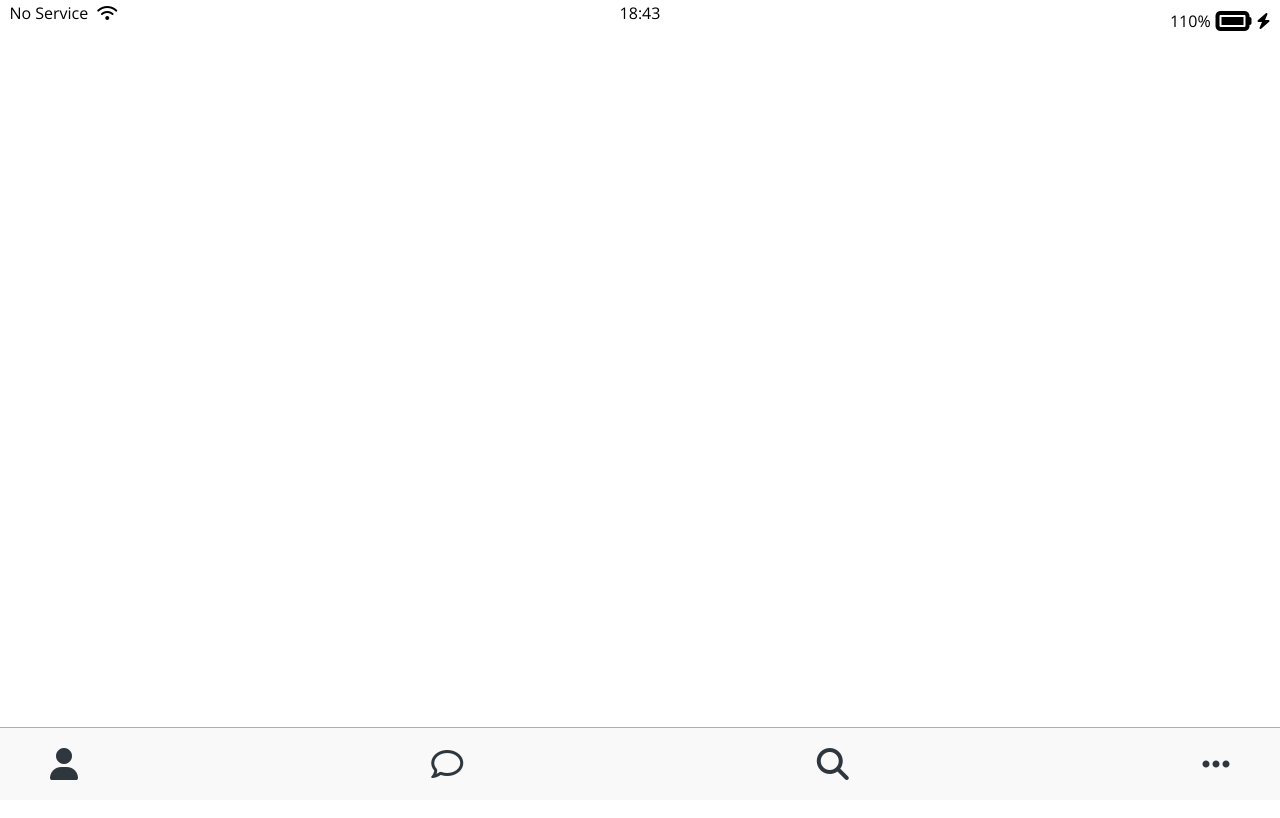
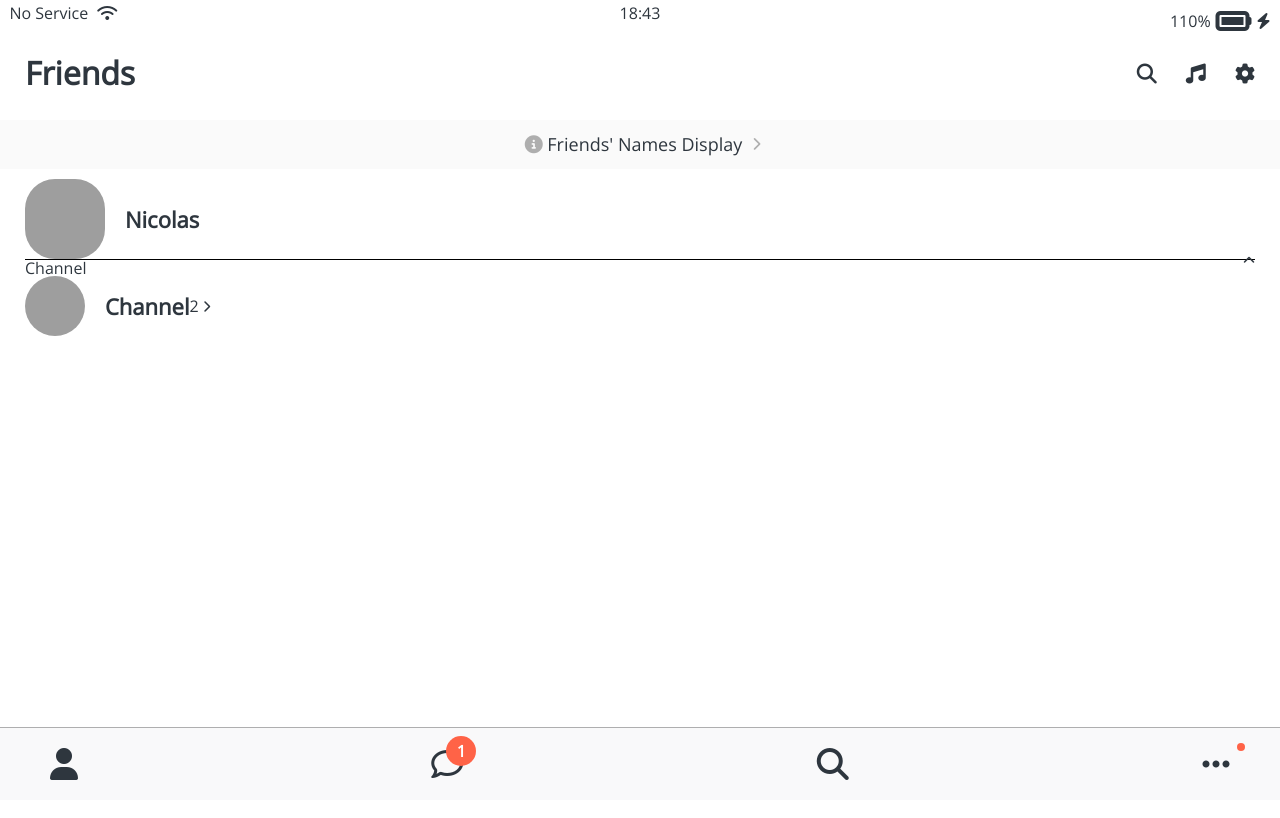
Before and after one commit to colorv/kokoa-clone-2020, a plain HTML site: page friends.html in a window 1280 px wide. Shown: the top 818 px of the page. Drawn offline with nearby package versions, Linux system fonts and the light colour scheme; grey boxes are pictures that could not be loaded.

Commit message:
6.12 - 6.17 practice

```diff
--- a/css/components/nav-bar.css
+++ b/css/components/nav-bar.css
@@ -13,5 +13,31 @@
 }
 
 .nav__link {
+  position: relative;
   color: #2e363e;
 }
+
+.nav__notification {
+  background-color: tomato;
+  width: 30px;
+  height: 30px;
+  border-radius: 50%;
+  display: flex;
+  justify-content: center;
+  align-items: center;
+  color: white;
+  font-weight: 600;
+  position: absolute;
+  left: 15px;
+  bottom: 15px;
+}
+
+.nav_notification-sircle {
+  background-color: tomato;
+  width: 8px;
+  height: 8px;
+  border-radius: 4px;
+  position: absolute;
+  left: 35px;
+  bottom: 30px;
+}
--- /dev/null
+++ b/css/components/screen-header.css
@@ -0,0 +1,15 @@
+.screen-header {
+  display: flex;
+  justify-content: space-between;
+  align-items: center;
+  padding: 15px var(--horizontal-space);
+}
+
+.screen-header__title {
+  font-size: 32px;
+  font-weight: 600;
+}
+
+.screen-header__icons span {
+  margin-left: 25px;
+}
--- a/css/components/status-bar.css
+++ b/css/components/status-bar.css
@@ -1,10 +1,7 @@
 .status-bar {
-  position: fixed;
   display: flex;
   justify-content: center;
   padding: 5px 3px;
-  top: 0;
-  width: 100%;
   box-sizing: border-box;
 }
 
--- /dev/null
+++ b/css/components/user-component.css
@@ -0,0 +1,39 @@
+.user-component,
+.user-component__column:first-child {
+  display: flex;
+  align-items: center;
+}
+
+.user-component__avatar {
+  width: 70px;
+  height: 70px;
+  border-radius: 30px;
+  margin-right: 20px;
+}
+
+.user-component__title {
+  font-weight: 600;
+  font-size: 22px;
+}
+
+.user-component__subtilte {
+  margin-top: 8px;
+  font-size: 17px;
+  color: rgba(0, 0, 0, 0.5);
+}
+
+.user-component__avatar__xl {
+  width: 80px;
+  height: 80px;
+}
+
+.user-component__avatar__sm {
+  width: 60px;
+  height: 60px;
+}
+
+.friends-screen__chnnel-header {
+  display: flex;
+  justify-content: space-between;
+  border-top: 1px solid black;
+}
--- /dev/null
+++ b/css/screens/friends.css
@@ -0,0 +1,17 @@
+#friends-display-link {
+  text-align: center;
+  display: block;
+  background-color: #fafafa;
+  padding: 15px 0px;
+  font-size: 18px;
+  margin-bottom: 10px;
+}
+
+#friends-display-link i {
+  color: rgba(0, 0, 0, 0.3);
+  margin-left: 5px;
+}
+
+.friends-screen {
+  padding: 0px var(--horizontal-space);
+}
--- a/css/styles.css
+++ b/css/styles.css
@@ -5,10 +5,23 @@
 /* components */
 @import "components/status-bar.css";
 @import "components/nav-bar.css";
+@import "components/screen-header.css";
+@import "components/user-component.css";
 
 /* screens */
 @import "screens/login.css";
+@import "screens/friends.css";
 
 body {
+  color: #2e363e;
   font-family: "Open Sans", sans-serif;
+  padding-top: 120px;
+  height: 1000vh;
 }
+
+.fixed-status-nav {
+  background-color: white;
+  width: 100%;
+  position: fixed;
+  top: 0;
+}
--- a/css/variables.css
+++ b/css/variables.css
@@ -2,4 +2,5 @@
   --yellow: #fae100;
   --brown: #3c2615;
   --cinnamon: #451d0a;
+  --horizontal-space: 25px;
 }
--- a/friends.html
+++ b/friends.html
@@ -7,6 +7,7 @@
     <title>Friends - Kokoa Clone</title>
   </head>
   <body>
+    <div class="fixed-status-nav">
       <div class="status-bar">
         <div class="status-bar__column">
           <span>No Service</span>
@@ -22,6 +23,58 @@
         </div>
       </div>
 
+      <header class="screen-header">
+        <h1 class="screen-header__title">Friends</h1>
+        <div class="screen-header__icons">
+          <span><i class="fas fa-search fa-lg"></i></span>
+          <span><i class="fas fa-music fa-lg"></i></span>
+          <span><i class="fas fa-cog fa-lg"></i></span>
+        </div>
+      </header>
+    </div>
+
+    <a id="friends-display-link">
+      <i class="fas fa-info-circle"></i> Friends' Names Display
+      <i class="fas fa-chevron-right fa-xs"></i>
+    </a>
+
+    <main class="friends-screen">
+      <div class="user-component">
+        <div class="user-component__column">
+          <img
+            src="https://avatars1.githubusercontent.com/u/3612017"
+            class="user-component__avatar user-component__avatar__xl"
+          />
+          <div class="user-component__text">
+            <h4 class="user-component__title">Nicolas</h4>
+            <!--<h6 class="user-component__subtilte">This text only Test</h6> -->
+          </div>
+        </div>
+        <div class="user-component__column"></div>
+      </div>
+      <div class="friends-screen__chnnel">
+        <div class="friends-screen__chnnel-header">
+          <span>Channel</span>
+          <i class="fas fa-chevron-up fa-xs"></i>
+        </div>
+        <div class="user-component">
+          <div class="user-component__column">
+            <img
+              src="https://avatars1.githubusercontent.com/u/3612017"
+              class="user-component__avatar user-component__avatar__sm"
+            />
+            <div class="user-component__text">
+              <h4 class="user-component__title">Channel</h4>
+            </div>
+          </div>
+          <div class="user-component__column">
+            <span>2</span>
+            <i class="fas fa-chevron-right fa-xs"></i>
+          </div>
+        </div>
+      </div>
+    </main>
+
     <nav class="nav">
       <ul class="nav__list">
         <li class="nav__btn">
@@ -30,14 +83,18 @@
           ></a>
         </li>
         <li class="nav__btn">
-          <a class="nav__link" href="#"><i class="far fa-comment fa-2x"></i></a>
+          <a class="nav__link" href="#">
+            <span class="nav__notification">1</span>
+            <i class="far fa-comment fa-2x"></i
+          ></a>
         </li>
         <li class="nav__btn">
           <a class="nav__link" href="#"><i class="fas fa-search fa-2x"></i></a>
         </li>
         <li class="nav__btn">
-          <a class="nav__link" href="#"
-            ><i class="fas fa-ellipsis-h fa-2x"></i
+          <a class="nav__link" href="#">
+            <div class="nav_notification-sircle"></div>
+            <i class="fas fa-ellipsis-h fa-2x"></i
           ></a>
         </li>
       </ul>
```
Lines whose indentation alone changed are shown as unchanged.
